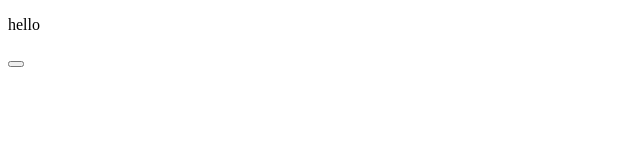
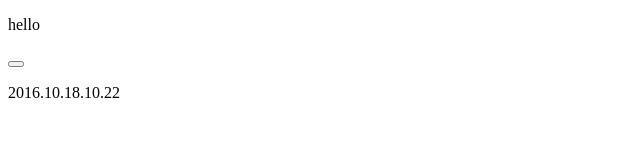
Before and after one commit to zhuqunfa/htmlzhu, a plain HTML site: page index.html in a window 1280 px wide. Shown: the whole page, without its empty margins (0-640 px from the left). Drawn offline with Linux system fonts and the light colour scheme.

Commit message:
add time

```diff
--- a/index.html
+++ b/index.html
@@ -7,5 +7,6 @@
 	<body>
 		<p>hello</p>
 		<button onclick="btnAction()"></button>
+		<p>2016.10.18.10.22</p>
 	</body>
 </html>
```
Also changed, not shown: 1 other file.
